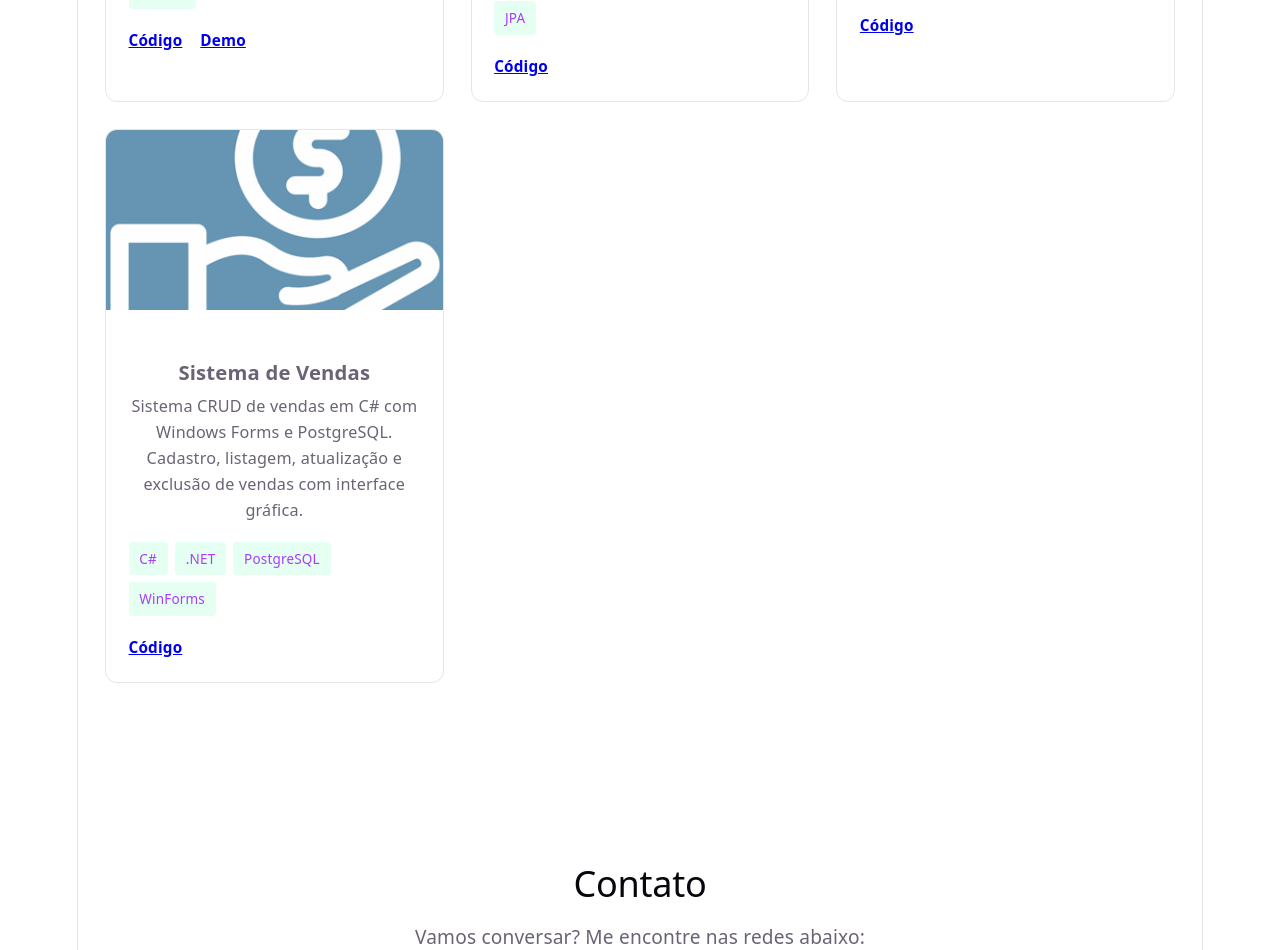
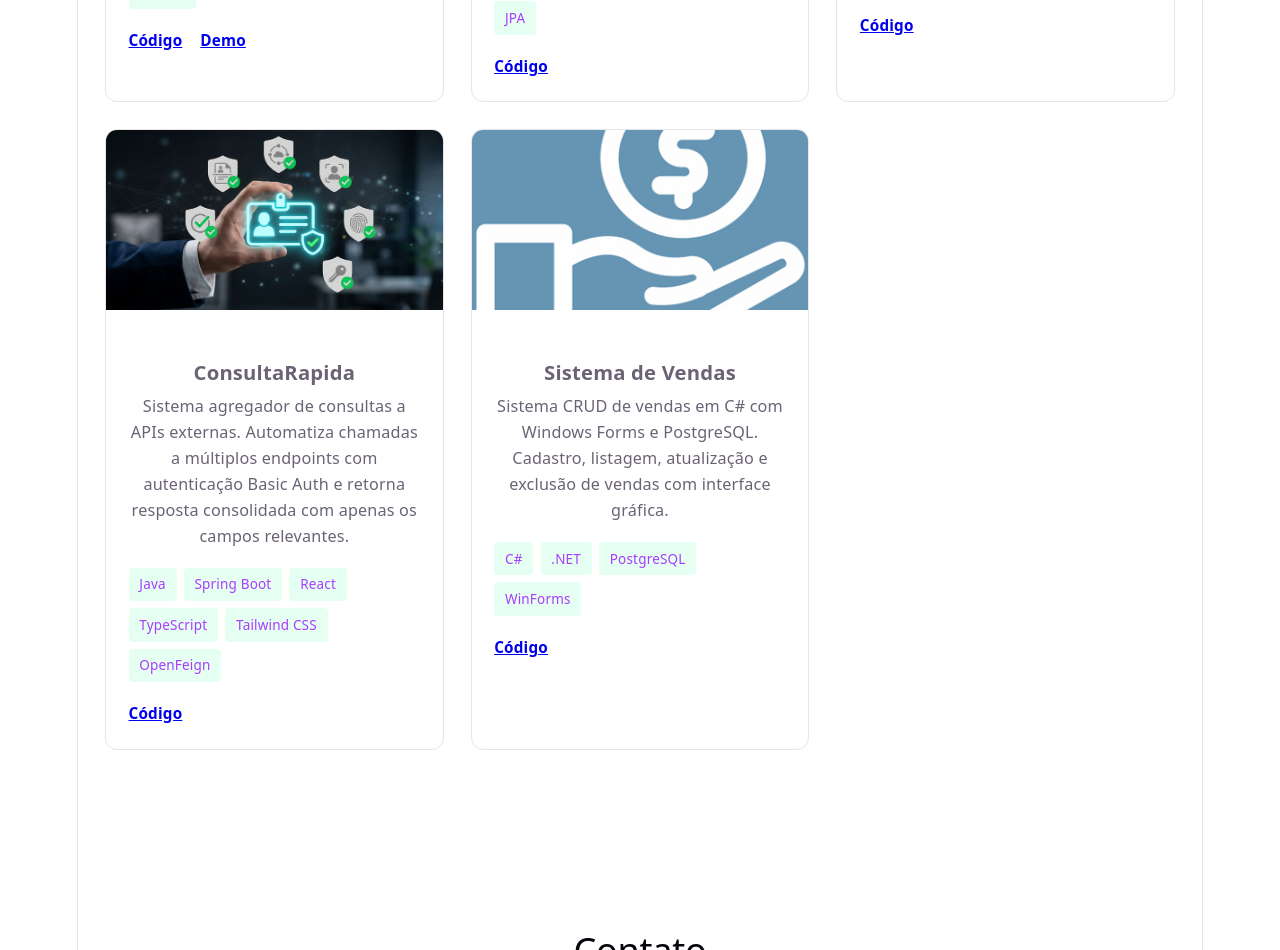
Before and after one commit to savioquixaba/Portifolio, a React (Vite) app: page / in a window 1280 px wide. Shown: the part 3320-4270 px from the top of the page. Built offline with nearby package versions, Linux system fonts and the light colour scheme; the HTML template or start-up script is replaced by a standard one.

Commit message:
feat: adiciona projeto ConsultaRapida ao portfólio

```diff
--- a/src/components/Projects.jsx
+++ b/src/components/Projects.jsx
@@ -23,6 +23,13 @@ function Projects() {
       tags: ["Java", "Spring Boot", "API REST"],
       repo: "https://github.com/savioquixaba/Desafio-itau-backend",
       image: "/itau.png",
+    },
+    {
+      title: "ConsultaRapida",
+      description: "Sistema agregador de consultas a APIs externas. Automatiza chamadas a múltiplos endpoints com autenticação Basic Auth e retorna resposta consolidada com apenas os campos relevantes.",
+      tags: ["Java", "Spring Boot", "React", "TypeScript", "Tailwind CSS", "OpenFeign"],
+      repo: "https://github.com/savioquixaba/ConsultaRapida",
+      image: "/consultarapida.png",
     },
     {
       title: "Sistema de Vendas",
```
Also changed, not shown: public/consultarapida.png (added).
